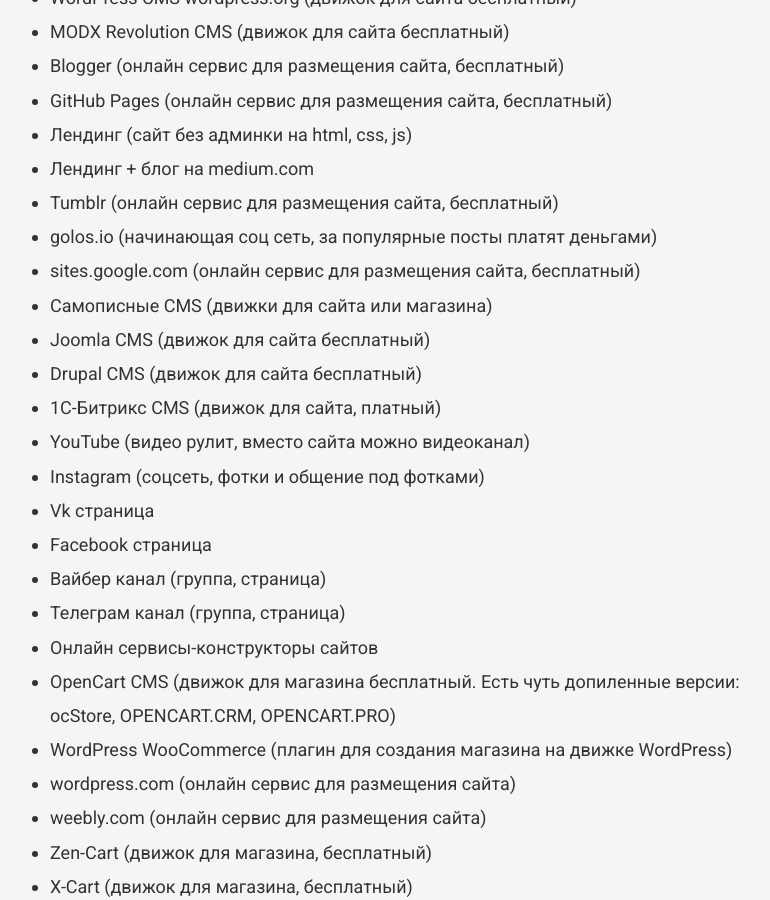
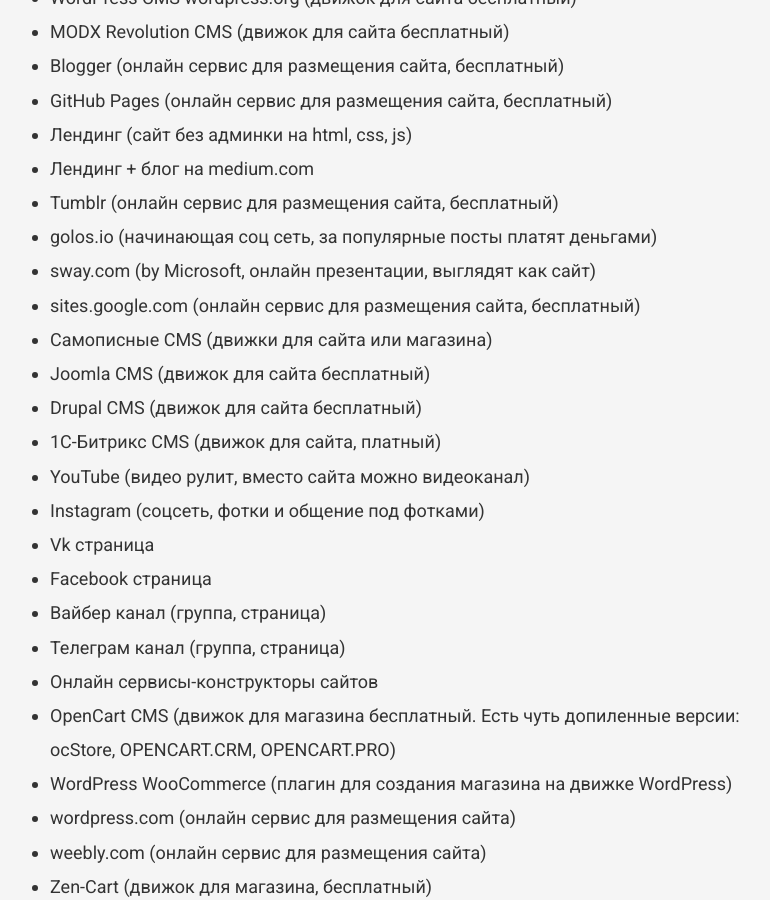
Before and after one commit to VadymVolos/vadymvolos.github.io, a Jekyll site: the page built from _posts/digital-marketing/2017-02-07-varianty-na-chem-sdelat-sayt.md, in a window 1280 px wide and 900 px high, scrolled down 923 px. Shown: the whole window, without its empty margins (250-1020 px from the left). Built offline with Jekyll 4.4.1, drawn with Linux system fonts in a browser that asks for light colours; nearby versions of some CDN libraries; comment, search, counter and statistics services are not loaded.

Commit message:
Update 2017-02-07-varianty-na-chem-sdelat-sayt.md

```diff
--- a/_posts/digital-marketing/2017-02-07-varianty-na-chem-sdelat-sayt.md
+++ b/_posts/digital-marketing/2017-02-07-varianty-na-chem-sdelat-sayt.md
@@ -21,6 +21,7 @@
     <li>Лендинг + блог на medium.com</li>
     <li>Tumblr (онлайн сервис для размещения сайта, бесплатный)</li>
     <li>golos.io (начинающая соц сеть, за популярные посты платят деньгами)</li>
+    <li>sway.com (by Microsoft, онлайн презентации, выглядят как сайт)</li>
     <li>sites.google.com (онлайн сервис для размещения сайта, бесплатный)</li>
     <li>Самописные CMS (движки для сайта или магазина)</li>
     <li>Joomla CMS (движок для сайта бесплатный)</li>
```
